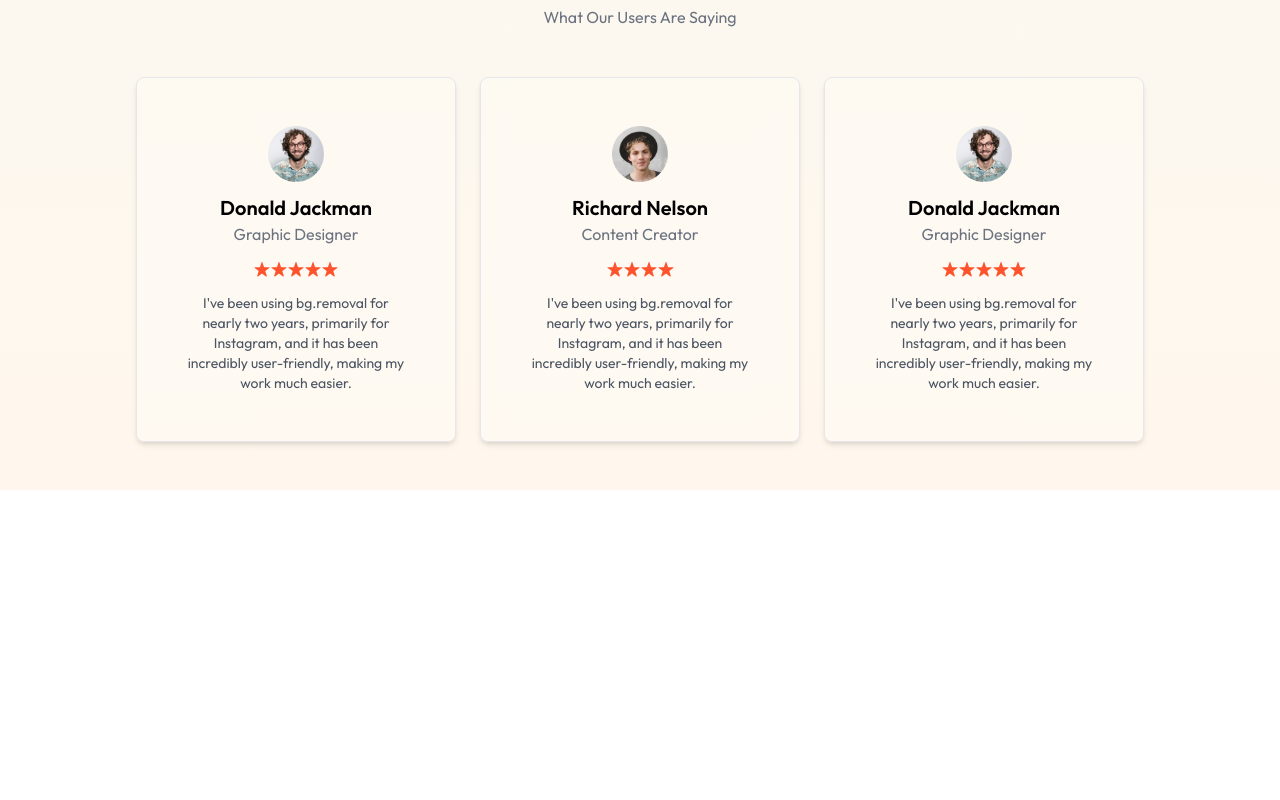
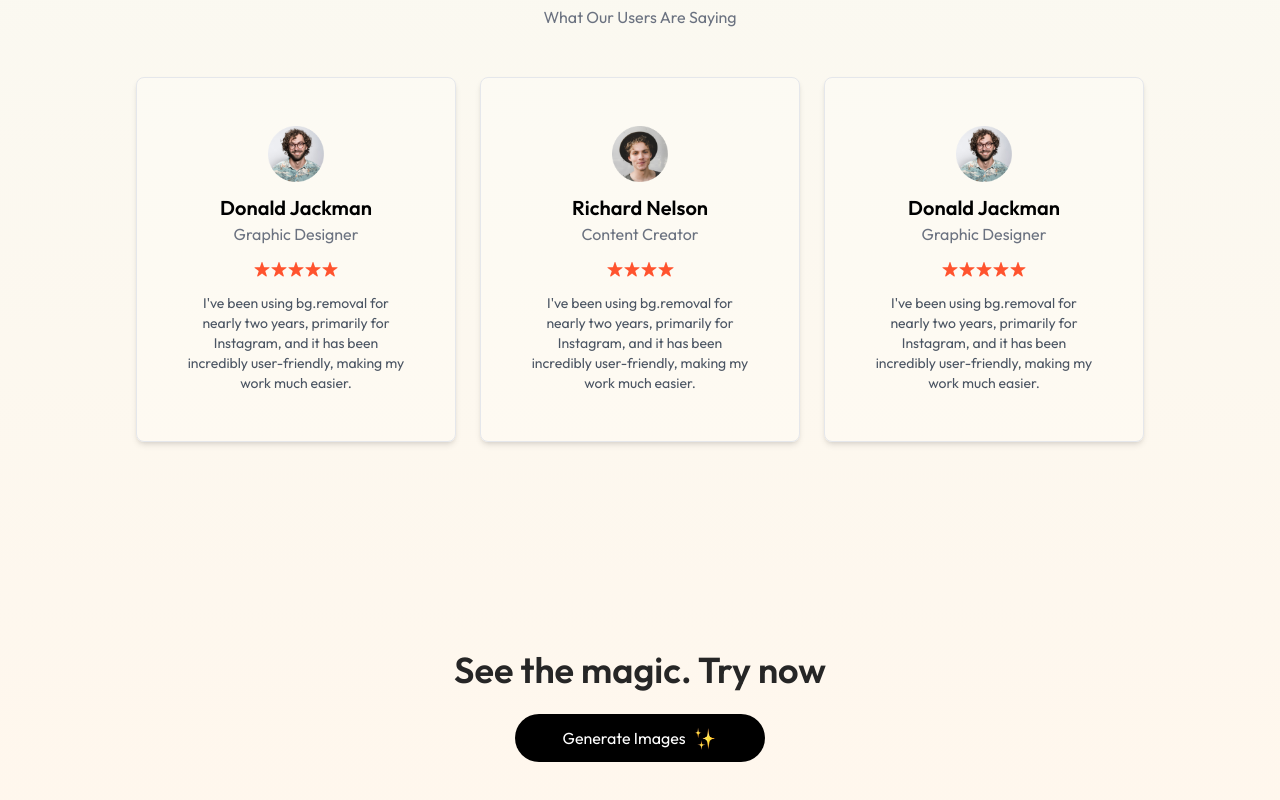
Before and after one commit to Niraj313/GenAI, a React (Vite) app in the folder frontend/: page / in a window 1280 px wide. Shown: the part 2075-2875 px from the top of the page. Before the commit the page ends 2645 px from the top, so only its background shows below. Built offline with nearby package versions, Linux system fonts and the light colour scheme.

Commit message:
Button component

```diff
--- /dev/null
+++ b/frontend/src/components/GenerateBtn.jsx
@@ -0,0 +1,35 @@
+import React, { useContext } from "react";
+import { motion } from "motion/react";
+import { useNavigate } from "react-router-dom";
+import { AppContext } from "../context/AppContext";
+import { assets } from "../assets/assets";
+const GenerateBtn = () => {
+    const navigate = useNavigate();
+    const {user} = useContext(AppContext);
+    const handleClick = () => {
+        if(user){
+            navigate('/result');
+        }else{
+            navigate('/');
+        }
+    }
+  return (
+    <motion.dev
+      initial={{ opacity: 0.2, y: 100 }}
+      transition={{ duration: 1 }}
+      whileInView={{ opacity: 1, y: 0 }}
+      viewport={{ once: true }}
+      className="flex flex-col items-center justify-center text-center py-16"
+    >
+      <h1 className="text-2xl md:text-3xl lg:text-4xl mt-4 font-semibold text-neutral-800 pb-6">
+        See the magic. Try now
+      </h1>
+      <button onClick={handleClick} className="inline-flex items-center gap-2 px-12 py-3 rounded-full bg-black text-white m-auto hover:scale-105 transition-all duration-500">
+        Generate Images
+        <img src={assets.star_group} className="h-6"/>
+      </button>
+    </motion.dev>
+  );
+};
+
+export default GenerateBtn;
--- a/frontend/src/pages/Home.jsx
+++ b/frontend/src/pages/Home.jsx
@@ -4,6 +4,7 @@ import Header from '../components/Header'
 import Steps from '../components/Steps'
 import Description from '../components/Description'
 import Testimonial from '../components/Testimonial'
+import GenerateBtn from '../components/GenerateBtn'
 
 const Home = () => {
   return (
@@ -13,6 +14,7 @@ const Home = () => {
         <Steps/>
         <Description/>
         <Testimonial/>
+        <GenerateBtn/>
     </div>
   )
 }
```
